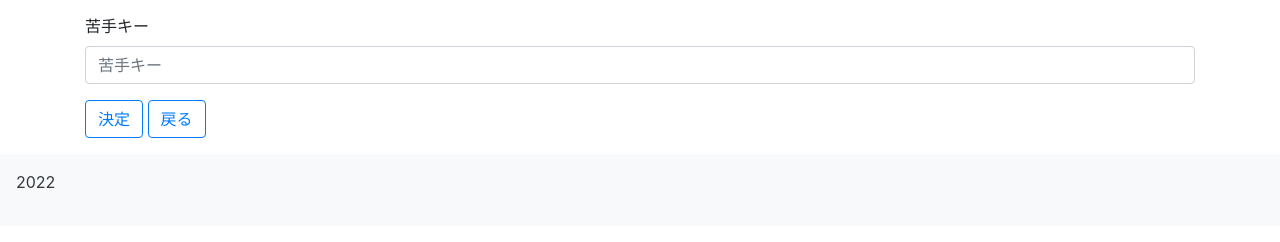
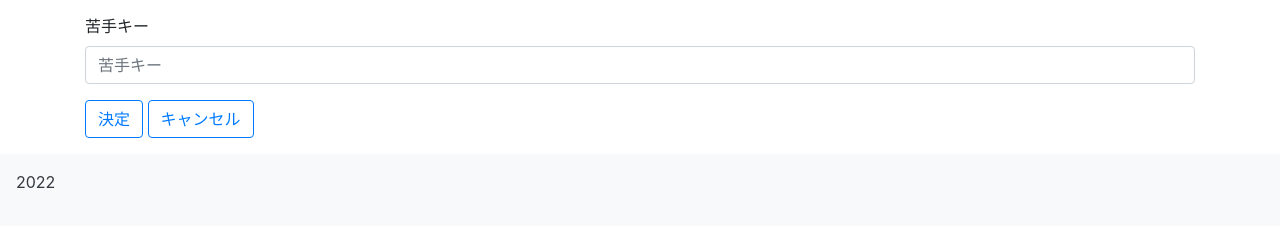
Before and after one commit to TachikawaAkebonochoClub/gekokujo, a Django app: page /create in a window 1280 px wide. Shown: the part 1204-1446 px from the top of the page. Run offline with Django 3.2, Linux system fonts and the light colour scheme; some libraries are stand-ins or nearby versions.

Commit message:
ishii up 0624

```diff
--- a/code/gekokujo_app/templates/create.html
+++ b/code/gekokujo_app/templates/create.html
@@ -12,7 +12,7 @@
         {% csrf_token %}
         {% bootstrap_form RecordsForm %}
         <button type='submit' class='btn btn-outline-primary'>決定</button>
-        <a href="{% url 'showRecords' %}" class='btn btn-outline-primary'>戻る</a>
+        <a href="{% url 'showRecords' %}" class='btn btn-outline-primary'>キャンセル</a>
     </div>
 </form>
 {% endblock %}
```
